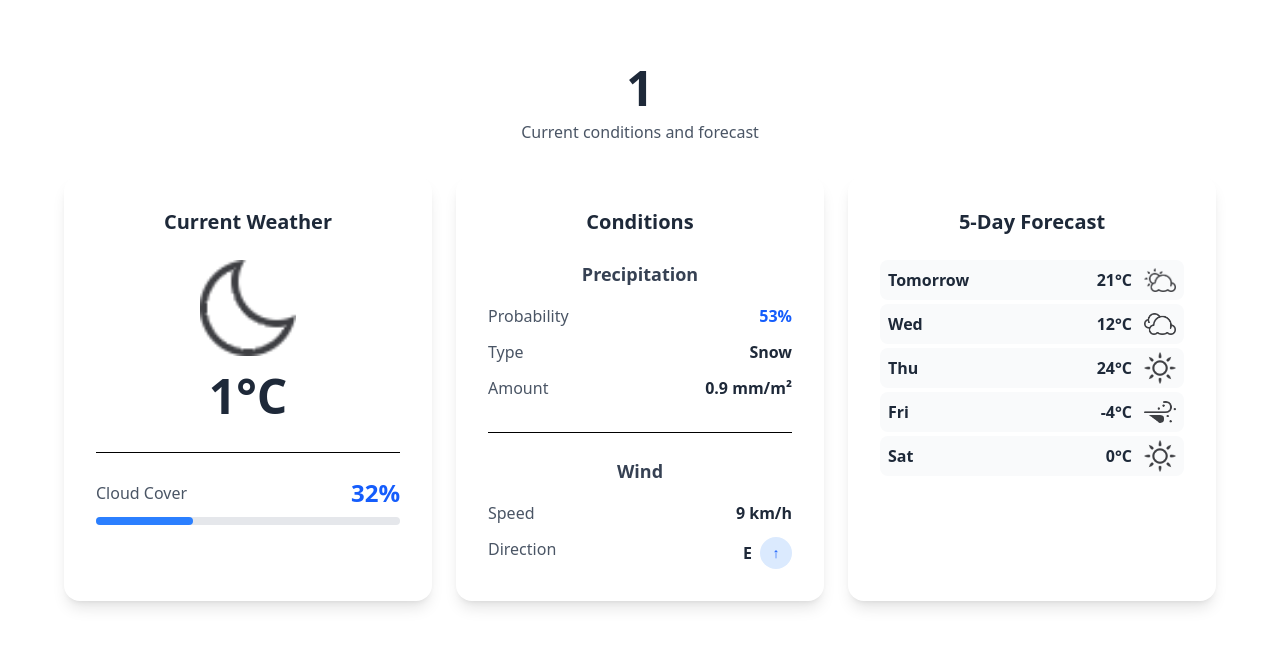
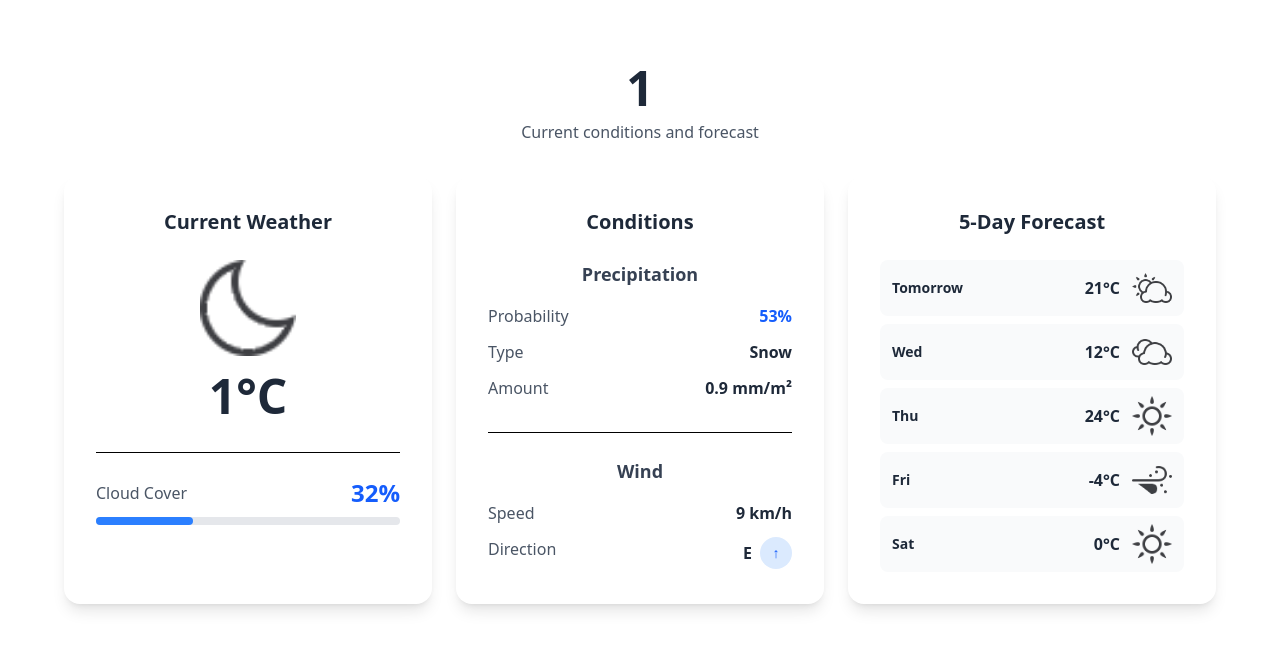
Before and after one commit to bihius/weather-app, a React (Vite) app: page /weather/1 in a window 1280 px wide. Shown: the top 650 px of the page. Built offline with nearby package versions, Linux system fonts and the light colour scheme.

Commit message:
Update package dependencies and enhance WeatherDetails component layout
- Added `react-router-dom` as a dependency for routing functionality.
- Updated `WeatherDetails` component layout for improved styling, including adjustments to spacing and icon sizes.

```diff
--- a/package.json
+++ b/package.json
@@ -11,7 +11,8 @@
   },
   "dependencies": {
     "react": "^19.1.1",
-    "react-dom": "^19.1.1"
+    "react-dom": "^19.1.1",
+    "react-router-dom": "^7.9.6"
   },
   "devDependencies": {
     "@eslint/js": "^9.36.0",
--- a/src/components/WeatherDetails/WeatherDetails.jsx
+++ b/src/components/WeatherDetails/WeatherDetails.jsx
@@ -41,7 +41,7 @@ function WeatherDetails({ city, weatherData }) {
       </div>
 
       {/* Main Content */}
-      <div className="max-w-6xl mx-auto grid grid-cols-1 lg:grid-cols-3 gap-6">
+      <div className="max-w-6xl mx-auto grid grid-cols-1 lg:grid-cols-3 gap-6 items-stretch">
         {/* Current Weather Card */}
         <div className="lg:col-span-1 rounded-2xl shadow-lg p-8">
           <h2 className="text-xl font-semibold text-gray-800 mb-6">
@@ -148,22 +148,22 @@ function WeatherDetails({ city, weatherData }) {
           <h2 className="text-xl font-semibold text-gray-800 mb-6">
             5-Day Forecast
           </h2>
-          <div className="space-y-1">
+          <div className="space-y-2">
             {data.forecast.map((day, index) => (
               <div
                 key={index}
-                className="flex items-center px-2 py-1 bg-gray-50 rounded-lg hover:bg-gray-100 transition"
+                className="flex items-center px-3 py-2 bg-gray-50 rounded-lg hover:bg-gray-100 transition"
               >
-                <p className="font-semibold text-gray-800 w-20 text-left">
+                <p className="font-semibold text-gray-800 w-20 text-left text-sm">
                   {day.day}
                 </p>
-                <p className="font-bold text-gray-800 ml-auto pr-3">
+                <p className="font-bold text-gray-800 ml-auto pr-3 text-base">
                   {day.temperature}°C
                 </p>
                 <img
                   src={getIcon(day.icon)}
                   alt={day.day}
-                  className="w-8 h-8 object-contain"
+                  className="w-10 h-10 object-contain"
                   onError={(e) => {
                     e.currentTarget.src = FALLBACK_ICON;
                   }}
```
Also changed, not shown: 1 other file (tests, documents, lock files or other folders).
